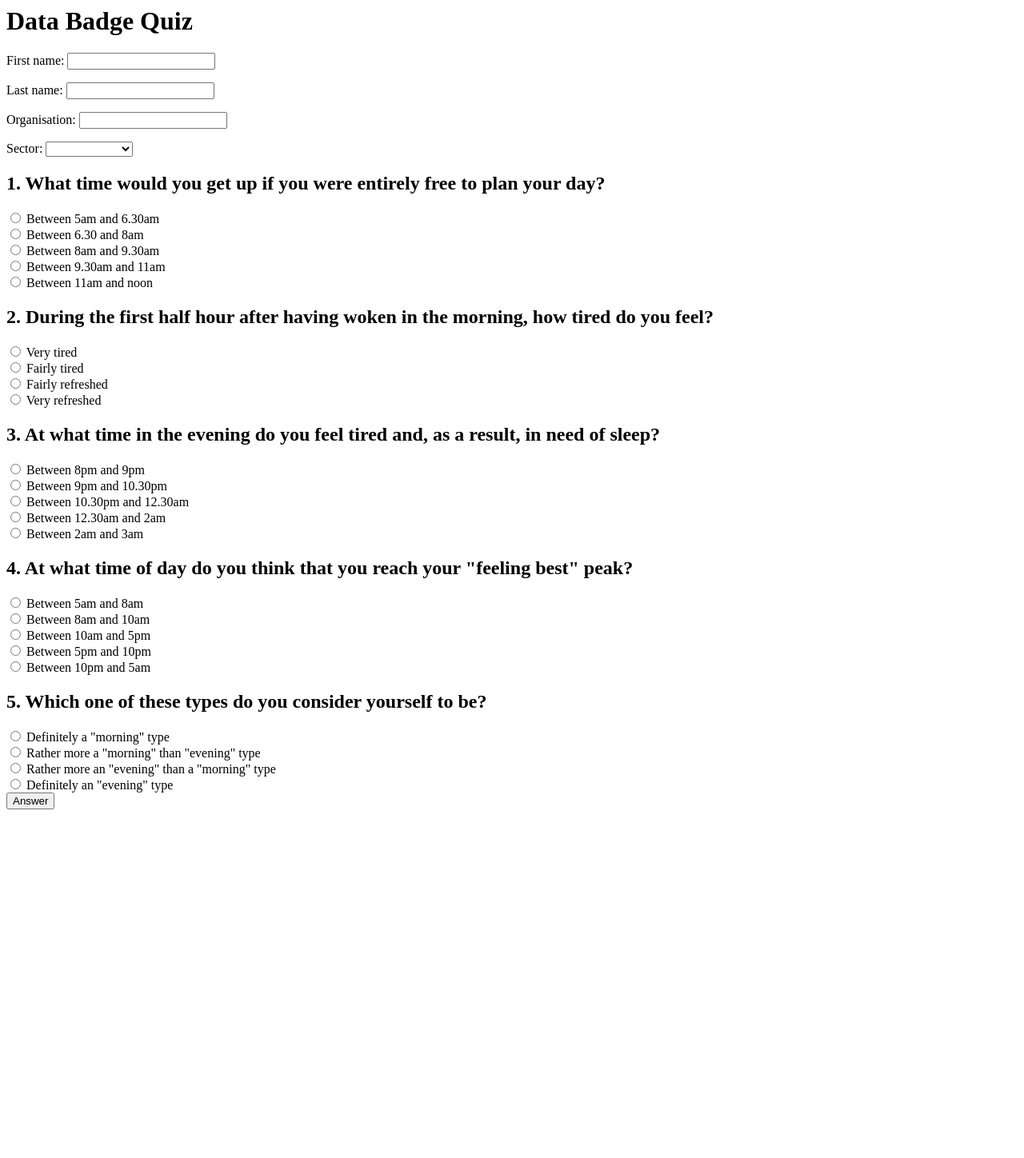
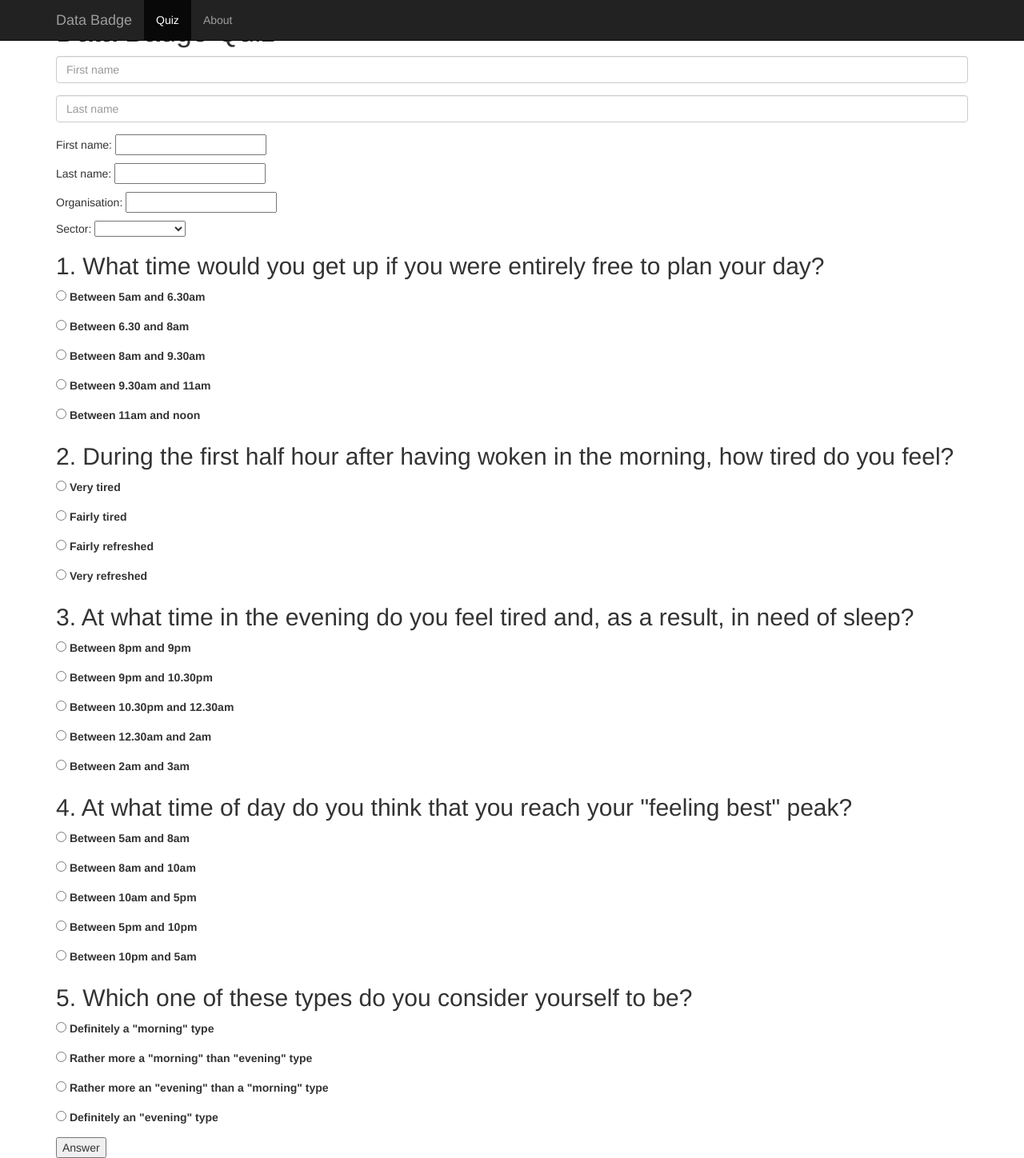
Before and after one commit to edporteous/chronotype, a Django app: page / in a window 1280 px wide. Shown: the whole page at 80% size. Before the commit the page ends 1012 px from the top, so only its background shows below. Run offline with Django 3.2, Linux system fonts and the light colour scheme; some libraries are stand-ins or nearby versions.

Commit message:
Start adding boostrap

```diff
--- a/DataBadge/quiz/templates/quiz/index.html
+++ b/DataBadge/quiz/templates/quiz/index.html
@@ -1,9 +1,59 @@
+{% load staticfiles %}
+<!DOCTYPE html>
+<html lang="en">
+    <head>
+        <meta charset="utf-8">
+        <meta http-equiv="X-UA-Compatible" content="IE=edge">
+        <meta name="viewport" content="width=device-width, initial-scale=1">
+        <meta name="description" content="">
+        <meta name="author" content="">
+        <title>Data Badge</title>
+        <link rel="stylesheet" type="text/css" href="{% static 'quiz/style.css' %}" />
+        <link href="{% static 'quiz/css/bootstrap.min.css' %}" rel="stylesheet">
+        <link href="{% static 'quiz/style.css' %}" rel="stylesheet">
+        <!-- HTML5 shim and Respond.js IE8 support of HTML5 elements and media queries -->
+        <!--[if lt IE 9]>
+          <script src="https://oss.maxcdn.com/html5shiv/3.7.2/html5shiv.min.js"></script>
+          <script src="https://oss.maxcdn.com/respond/1.4.2/respond.min.js"></script>
+        <![endif]-->
+    </head>
+    <body>
+        <div class="navbar navbar-inverse navbar-fixed-top" role="navigation">
+          <div class="container">
+            <div class="navbar-header">
+              <button type="button" class="navbar-toggle collapsed" data-toggle="collapse" data-target=".navbar-collapse">
+                <span class="sr-only">Toggle navigation</span>
+                <span class="icon-bar"></span>
+                <span class="icon-bar"></span>
+                <span class="icon-bar"></span>
+              </button>
+              <a class="navbar-brand" href="#">Data Badge</a>
+            </div>
+            <div class="collapse navbar-collapse">
+              <ul class="nav navbar-nav">
+                <li class="active"><a href="#">Quiz</a></li>
+                <li><a href="#about">About</a></li>
+              </ul>
+            </div><!--/.nav-collapse -->
+          </div>
+        </div>
+
+        <div class="container">
+
+            <div class="starter-template">
                 <h1>Data Badge Quiz</h1>
 
                 {% if error_message %}<p><strong>{{ error_message }}</strong></p>{% endif %}
 
                 <form action="{% url 'quiz:submit' %}" method="post">
                 {% csrf_token %}
+
+                <div class="form-group">
+                    <input type="text" class="form-control" name="firstname" placeholder="First name">
+                </div>
+                <div class="form-group">
+                    <input type="text" class="form-control" name="lastname" placeholder="Last name">
+                </div>
 
                 <p>First name: <input type="text" name="firstname"></p>
                 <p>Last name: <input type="text" name="lastname"></p>
@@ -12,10 +62,19 @@
                     <option value="{{ id }}">{{ name }}</option>{% endfor %}</select></p>
                 {% for question in questions %}
                 <h2>{{ forloop.counter }}. {{ question.question }}</h2>
-	{% for choice in question.choices %}<input type="radio" name="question{{ forloop.parentloop.counter }}" id="answer{{ forloop.parentloop.counter }}_{{ forloop.counter }}" value="{{ forloop.counter }}" />
-		<label for="answer{{ forloop.parentloop.counter }}_{{ forloop.counter }}">{{ choice }}<br></label>
+                    {% for choice in question.choices %}<p><input type="radio" name="question{{ forloop.parentloop.counter }}" id="answer{{ forloop.parentloop.counter }}_{{ forloop.counter }}" value="{{ forloop.counter }}" />
+                        <label for="answer{{ forloop.parentloop.counter }}_{{ forloop.counter }}">{{ choice }}</label></p>
                     {% endfor %}
                 {% endfor %}
 
                 <input type="submit" value="Answer" />
                 </form>
+            </div>
+        </div><!-- /.container -->
+
+        <script src="https://ajax.googleapis.com/ajax/libs/jquery/1.11.1/jquery.min.js"></script>
+        <script src="../../dist/js/bootstrap.min.js"></script>
+        <!-- IE10 viewport hack for Surface/desktop Windows 8 bug -->
+        <script src="../../assets/js/ie10-viewport-bug-workaround.js"></script>
+    </body>
+</html>
```
Lines whose indentation alone changed are shown as unchanged.
